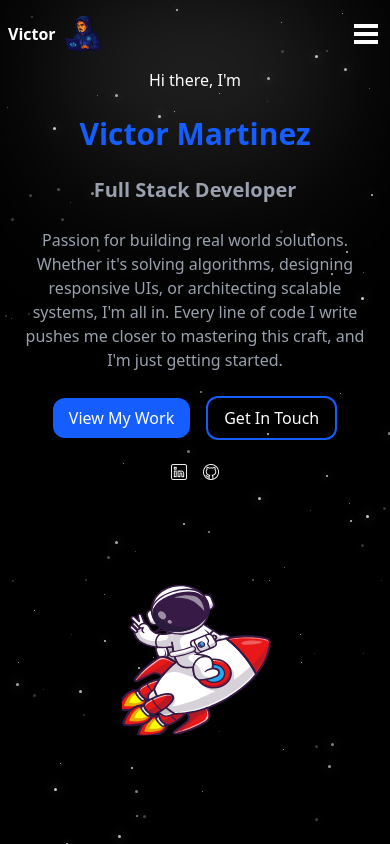
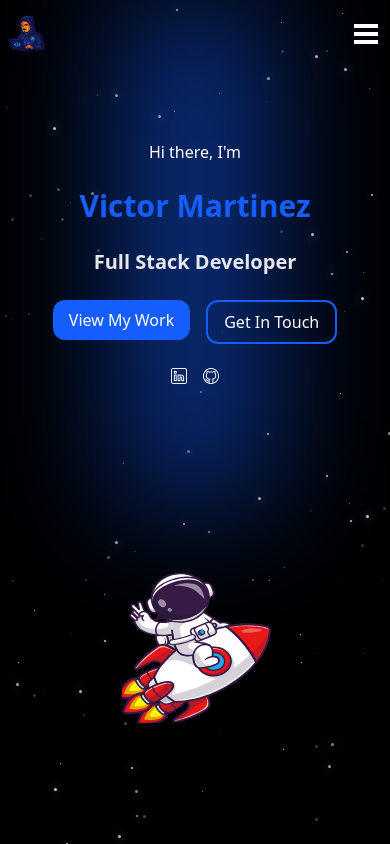
Before and after one commit to VictorMMartinezJr/Personal-Portfolio, a React (Vite) app in the folder frontend/personal-portfolio-frontend/: page / in a window 390 px wide. Built offline with nearby package versions, Linux system fonts and the light colour scheme.

Commit message:
edit animations for hero and update text size on md screens

```diff
--- a/frontend/personal-portfolio-frontend/src/components/Hero.jsx
+++ b/frontend/personal-portfolio-frontend/src/components/Hero.jsx
@@ -4,69 +4,96 @@ import WelcomeSVG from "./WelcomeSVG";
 import { assets } from "../assets/assets";
 
 const Hero = () => {
-  const [loadcontent, setLoadContent] = useState(false);
-
-  useEffect(() => {
-    setTimeout(() => {
-      setLoadContent(true);
-    }, 500);
-  }, []);
-
   return (
-    <motion.div className="relative h-[92vh] w-full flex flex-col justify-around items-center overflow-hidden px-4 lg:flex-row lg:text-left lg:px-8 xl:px-12 2xl:px-16">
+    <div className="relative h-[92vh] w-full flex flex-col justify-around items-center overflow-hidden px-4 lg:flex-row lg:text-left lg:px-8 xl:px-12 2xl:px-16">
       {/* Text */}
-      <motion.div
-        className="w-full flex flex-col justify-center items-center gap-6 flex-1 lg:items-start"
+      <div className="w-full flex flex-col justify-center items-center gap-6 flex-1 lg:items-start">
+        <motion.p
+          className="text-center z-10 sm:text-xl lg:text-left"
           initial={{ opacity: 0 }}
           animate={{
-          opacity: loadcontent ? 1 : 0,
+            opacity: 1,
           }}
-        transition={{ duration: 0.5, ease: "easeInOut", delay: 0.5 }}
+          transition={{ duration: 0.5, ease: "easeInOut", delay: 1 }}
         >
-        <p className="text-center z-10 sm:text-xl lg:text-left">
           Hi there, I'm
-        </p>
-        <h1 className="font-bold text-3xl text-blue-600 sm:text-4xl xl:text-6xl 2xl:text-8xl">
+        </motion.p>
+        <motion.h1
+          className="font-bold text-3xl text-blue-600 sm:text-6xl 2xl:text-8xl"
+          initial={{ scale: 0 }}
+          animate={{
+            scale: 1,
+          }}
+          transition={{ duration: 0.5, ease: "easeInOut", delay: 1 }}
+        >
           Victor Martinez
-        </h1>
-        <h2 className="text-gray-400 font-bold text-xl sm:text-2xl xl:text-4xl 2xl:text-6xl">
+        </motion.h1>
+        <motion.h2
+          className="text-gray-200 font-bold text-xl sm:text-4xl 2xl:text-6xl"
+          initial={{ scale: 0 }}
+          animate={{
+            scale: 1,
+          }}
+          transition={{ duration: 0.5, ease: "easeInOut", delay: 1.2 }}
+        >
           Full Stack Developer
-        </h2>
-        <p className="text-center text-gray-400 max-w-xl sm:text-xl lg:text-left">
-          Passion for building real world solutions. Whether it's solving
-          algorithms, designing responsive UIs, or architecting scalable
-          systems, I'm all in. Every line of code I write pushes me closer to
-          mastering this craft, and I'm just getting started.
-        </p>
+        </motion.h2>
 
         {/* CTA buttons */}
-        <div>
-          <button className="bg-blue-600 px-4 py-2 mr-4 rounded-xl cursor-pointer transform transition-transform duration-200 hover:scale-105 xl:text-xl">
+        <div className="flex">
+          <motion.div
+            initial={{ scale: 0 }}
+            animate={{
+              scale: 1,
+            }}
+            transition={{ duration: 0.5, ease: "easeInOut", delay: 1.3 }}
+          >
+            <button className="bg-blue-600 px-4 py-2 mr-4 rounded-xl cursor-pointer transform transition-transform duration-200 hover:scale-105 sm:text-xl">
               View My Work
             </button>
-          <button className="border-2 border-blue-600 px-4 py-2 rounded-xl cursor-pointer transform transition-transform duration-200 hover:scale-105 xl:text-xl">
+          </motion.div>
+
+          <motion.div
+            initial={{ scale: 0 }}
+            animate={{
+              scale: 1,
+            }}
+            transition={{ duration: 0.5, ease: "easeInOut", delay: 1.4 }}
+          >
+            <button className="border-2 border-blue-600 px-4 py-2 rounded-xl cursor-pointer transform transition-transform duration-200 hover:scale-105 sm:text-xl">
               Get In Touch
             </button>
+          </motion.div>
         </div>
 
         {/* Icons */}
         <div className="flex">
           <a href="#" title="LinkedIn">
-            <img
+            <motion.img
               src={assets.linkedin}
               alt="Linkedin icon"
-              className="w-4 h-4 lg:w-7 lg:h-7 transform transition-transform duration-200 hover:scale-150 mr-4"
+              className="w-4 h-4 sm:w-7 sm:h-7 transform transition-transform duration-200 hover:scale-150 mr-4"
+              initial={{ scale: 0 }}
+              animate={{
+                scale: 1,
+              }}
+              transition={{ duration: 0.5, ease: "easeInOut", delay: 1.4 }}
             />
           </a>
           <a href="#" title="Github">
-            <img
+            <motion.img
               src={assets.github}
               alt="Linkedin icon"
-              className="w-4 h-4 lg:w-7 lg:h-7 transform transition-transform duration-200 hover:scale-150"
+              className="w-4 h-4 sm:w-7 sm:h-7 transform transition-transform duration-200 hover:scale-150"
+              initial={{ scale: 0 }}
+              animate={{
+                scale: 1,
+              }}
+              transition={{ duration: 0.5, ease: "easeInOut", delay: 1.5 }}
             />
           </a>
         </div>
-      </motion.div>
+      </div>
 
       {/* Image */}
       <motion.div
@@ -84,7 +111,7 @@ const Hero = () => {
       >
         <WelcomeSVG />
       </motion.div>
-    </motion.div>
+    </div>
   );
 };
 
--- a/frontend/personal-portfolio-frontend/src/components/Nav.jsx
+++ b/frontend/personal-portfolio-frontend/src/components/Nav.jsx
@@ -4,30 +4,20 @@ import { assets } from "../assets/assets";
 
 const Nav = () => {
   const [menuClicked, setMenuClicked] = useState(false);
-  const [loadNav, setLoadNav] = useState(false);
 
   const handleClick = () => {
     setMenuClicked((prev) => !prev);
   };
 
-  useEffect(() => {
-    setTimeout(() => {
-      setLoadNav(true);
-    }, 500);
-  }, []);
-
   return (
     <motion.nav
       className="relative h-[8vh] flex items-center w-full px-2 lg:px-8 xl:px-12 2xl:px-16"
-      initial={{ opacity: 0, y: -300 }}
-      animate={{
-        opacity: loadNav ? 1 : 0,
-        y: loadNav ? 0 : -300,
-      }}
-      transition={{ duration: 1, ease: "easeInOut" }}
+      initial={{ y: -300 }}
+      animate={{ y: 0 }}
+      transition={{ duration: 0.5, ease: "easeInOut", delay: 0.8 }}
     >
       <div className="flex items-center gap-2 flex-1">
-        <p className="font-semibold">Victor</p>
+        <p className="hidden sm:block sm:font-semibold">Victor</p>
         <img
           src={assets.navLogo}
           className="h-10 w-10 md:h-14 md:w-14 xl:h-16 xl:w-16"
@@ -150,7 +140,7 @@ const Nav = () => {
             <img
               src={assets.linkedin}
               alt="Linkedin icon"
-              className="w-4 h-4 lg:w-7 lg:h-7 transform transition-transform duration-200 hover:scale-150"
+              className="w-4 h-4 md:w-7 md:h-7 transform transition-transform duration-200 hover:scale-150"
             />
           </a>
         </li>
@@ -159,7 +149,7 @@ const Nav = () => {
             <img
               src={assets.github}
               alt="Github icon"
-              className="w-4 h-4 lg:w-7 lg:h-7 transform transition-transform duration-200 hover:scale-150"
+              className="w-4 h-4 md:w-7 md:h-7 transform transition-transform duration-200 hover:scale-150"
             />
           </a>
         </li>
--- a/frontend/personal-portfolio-frontend/src/components/Spotlight.jsx
+++ b/frontend/personal-portfolio-frontend/src/components/Spotlight.jsx
@@ -3,12 +3,12 @@ const Spotlight = () => {
   return (
     <>
       <motion.div
-        initial={{ opacity: 0 }}
-        animate={{ opacity: 1 }}
-        transition={{ duration: 1 }}
-        className="absolute top-0 left-1/2 -translate-x-1/2 w-full h-full pointer-events-none z-0"
+        initial={{ y: -550 }}
+        animate={{ y: 0 }}
+        transition={{ duration: 0.5, ease: "easeInOut", delay: 0.5 }}
+        className="absolute top-0 left-1/2 -translate-x-1/2 w-full pointer-events-none z-0 opacity-50 lg:hidden"
       >
-        <div className="relative left-1/2 -translate-x-1/2 w-[70%] h-[30vh] bg-gradient-to-b from-white/20 to-transparent blur-3xl" />
+        <div className="relative left-1/2 -translate-x-1/2 w-[40%] h-[60vh] bg-blue-600 blur-3xl lg:left-0 lg:-top-[15rem] lg:-translate-x-0 lg:-rotate-45 lg:w-[40%] lg:h-[100vh]" />
       </motion.div>
     </>
   );
--- a/frontend/personal-portfolio-frontend/src/components/StarsBackground.jsx
+++ b/frontend/personal-portfolio-frontend/src/components/StarsBackground.jsx
@@ -1,3 +1,5 @@
+import { motion } from "framer-motion";
+import { useState } from "react";
 const STAR_COUNT = 100;
 const STAR_MIN_SIZE = 1;
 const STAR_MAX_SIZE = 3;
@@ -31,7 +33,12 @@ const StarsBackground = () => {
   });
 
   return (
-    <div className="fixed top-0 left-0 w-full">
+    <motion.div
+      className="fixed top-0 left-0 w-full"
+      initial={{ opacity: 0 }}
+      animate={{ opacity: 1 }}
+      transition={{ duration: 1, delay: 0.8 }}
+    >
       <style>{`
         @keyframes twinkle {
           0%, 100% { opacity: 0.8; }
@@ -39,7 +46,7 @@ const StarsBackground = () => {
         }
       `}</style>
       {stars}
-    </div>
+    </motion.div>
   );
 };
 
--- a/frontend/personal-portfolio-frontend/src/components/WelcomeSVG.jsx
+++ b/frontend/personal-portfolio-frontend/src/components/WelcomeSVG.jsx
@@ -7,9 +7,9 @@ const WelcomeSVG = () => {
       fill="none"
       xmlns="http://www.w3.org/2000/svg"
       xmlns:xlink="http://www.w3.org/1999/xlink"
-      initial={{ scale: 0, opacity: 0 }}
-      animate={{ scale: 1, opacity: 1 }}
-      transition={{ duration: 1, ease: "easeInOut", delay: 0.5 }}
+      initial={{ scale: 0 }}
+      animate={{ scale: 1 }}
+      transition={{ duration: 0.5, ease: "easeInOut", delay: 1.7 }}
     >
       <g id="welcomeAstronaut">
         <path
```
Lines whose indentation alone changed are shown as unchanged.
